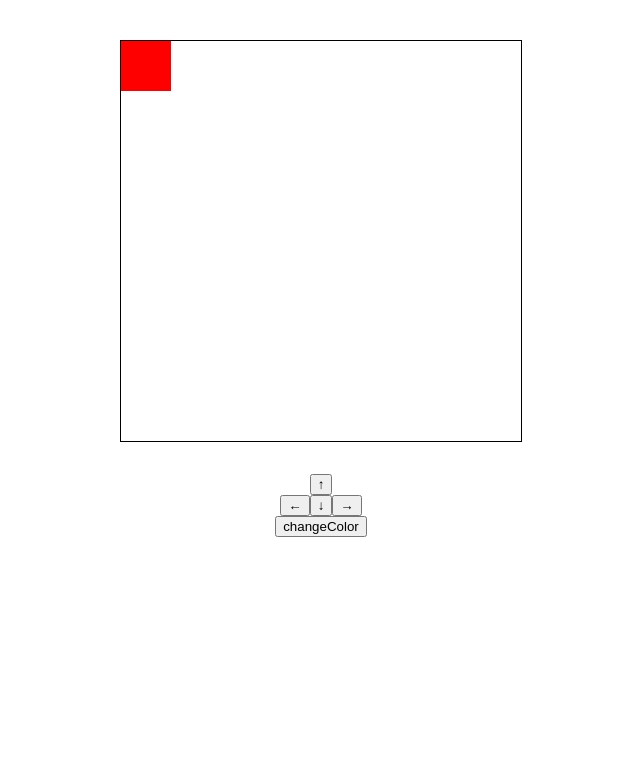
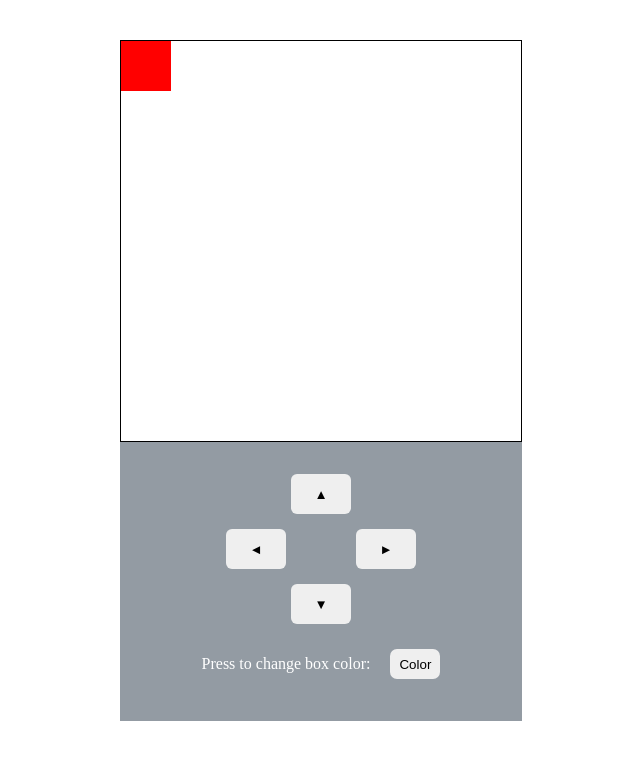
Before and after one commit to NRankapole/Gamepad-Emulator, a React (Vite) app in the folder gamepad/: page / in a window 1280 px wide. Shown: the top 760 px of the page, without its empty margins (319-959 px from the left). Built offline with nearby package versions, Linux system fonts and the light colour scheme.

Commit message:
stlye(gamepad): add styling to button-container

```diff
--- a/gamepad/src/components/Gamepad/Gamepad.scss
+++ b/gamepad/src/components/Gamepad/Gamepad.scss
@@ -3,6 +3,9 @@
     display: flex;
     flex-direction: column;
     align-items: center;
+    gap: 15px;
+    background-color: rgb(147, 155, 163);
+    color: rgb(255, 255, 255);
 }
 
 .blue{
@@ -12,3 +15,37 @@
 .red{
     background-color: red;
 }
+.directionButton > button{
+    width: 60px;
+    height: 40px;
+    border: 0;
+    border-radius: 6px;
+    transition: 0.3s;
+}
+#left-rightArrow{
+    display: flex;
+    flex-direction: row;
+    gap: 70px;
+}
+
+#changeColorSection{
+    display: flex;
+    flex-direction: row;
+    gap: 20px;
+    align-items: center;
+
+    button{
+        width: 50px;
+        height: 30px;
+        border: 0;
+        border-radius: 7px;
+    }
+}
+
+button:hover{
+    background-color: rgb(12, 53, 53);
+    color: rgb(255, 255, 255);
+    width: 63px;
+    height: 43px;
+    transition: 0.5s;
+}
--- a/gamepad/src/components/Gamepad/Gamepad.tsx
+++ b/gamepad/src/components/Gamepad/Gamepad.tsx
@@ -9,21 +9,26 @@ type Props = {
 
 export function Gamepad({ onUp, onDown, onLeft, onRight, changeColor}: Props) {
   return (
-    <div className="buttonContainer">
-      <div>
-        <button onClick={onUp}>↑</button>
+    <div className="buttonContainer" >
+      <div id="topArrow" className="directionButton">
+        <button onClick={onUp}>▲</button>
+      </div>
+      <div id="left-rightArrow" className="directionButton">
+        <button onClick={onLeft}>◄</button>
+        <button onClick={onRight}>►</button>
       </div>
 
-      <div>
-        <button onClick={onLeft}>←</button>
-        <button onClick={onDown}>↓</button>
-        <button onClick={onRight}>→</button>
-      </div>
+        <div id="bottomArrow" className="directionButton">
+           <button onClick={onDown}>▼</button>
+        </div>
 
+        <div id="changeColorSection">
+          <p>Press to change box color:</p>
+          <button id="changeColorButton" onClick={changeColor}>
+        Color
+        </button>
+        </div>
 
-        <button  onClick={changeColor}>
-        changeColor
-        </button>
     </div>
   );
 }
```
Also changed, not shown: 1 other file (tests, documents, lock files or other folders).
